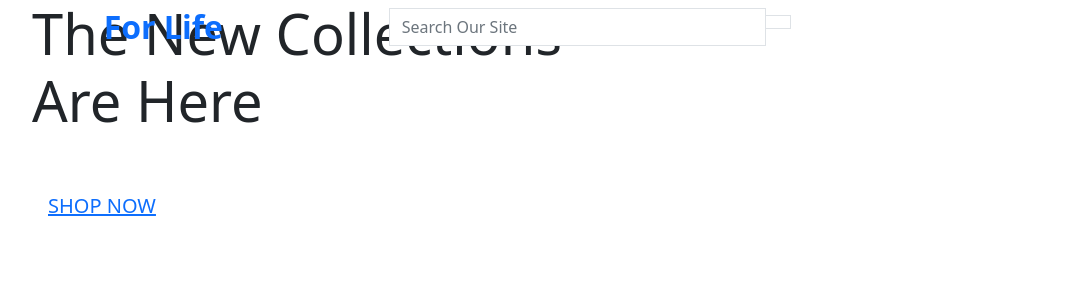
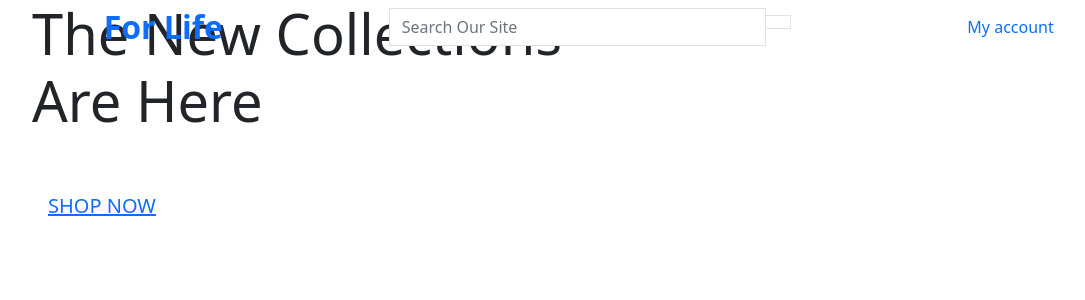
Before and after one commit to leeton1412/ecommerce, a Django app: page / in a window 1280 px wide. Shown: the top 300 px of the page, without its empty margins (50-1135 px from the left). Run offline with Django 3.2, Linux system fonts and the light colour scheme.

Commit message:
Added Nav Content

```diff
--- a/templates/base.html
+++ b/templates/base.html
@@ -54,7 +54,26 @@
             </div>
             <div class="col-12 col-lg-4 my-auto py-1 py-lg-0">
                 <ul class="list-inline list-unstyled text-center text-lg-right my-0">
-                    <li class="list-inline-item dropdown"></li>
+                    <li class="list-inline-item dropdown">
+                        <a class="text-black nav-link" href="#" id="user-options" data-toggle="dropdown" aria-haspopup="true" aria-expanded="false">
+                            <div class="text-center">
+                                <div><i class="fas fa-user fa-lg"></i></div>
+                                <p class="my-0">My account</p>
+                            </div>
+                        </a>
+                        <div class="dropdown-menu border-0" aria-labelledby="user-options">
+                            {% if request.user.is_authenticated %}
+                                {% if request.user.is_superuser %}
+                                <a href="" class="dropdown-item">Product Management</a>
+                                {% endif %}
+                            <a href="" class="dropdown-item">My Profile</a>
+                            <a href="{ url 'account_logout' %}" class="dropdown-item">Logout</a>
+                            {% else %}
+                                <a href="{% url 'account_signup' %}" class="dropdown-item">Register</a>
+                                <a href="{% url 'account_login' %}" class="dropdown-item">Login</a>
+                            {% endif %}
+                        </div>
+                    </li>
                     <li class="list-inline-item"></li>
                 </ul>
             </div>
```
